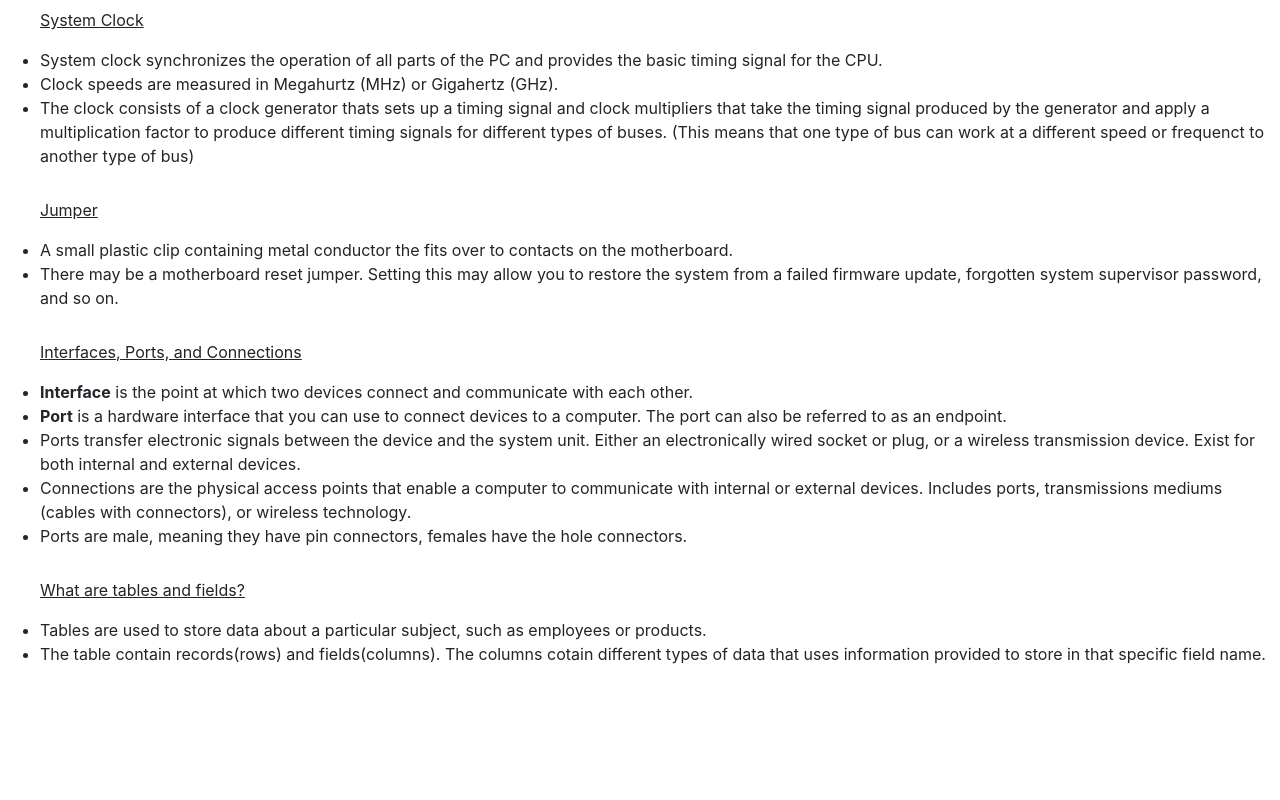
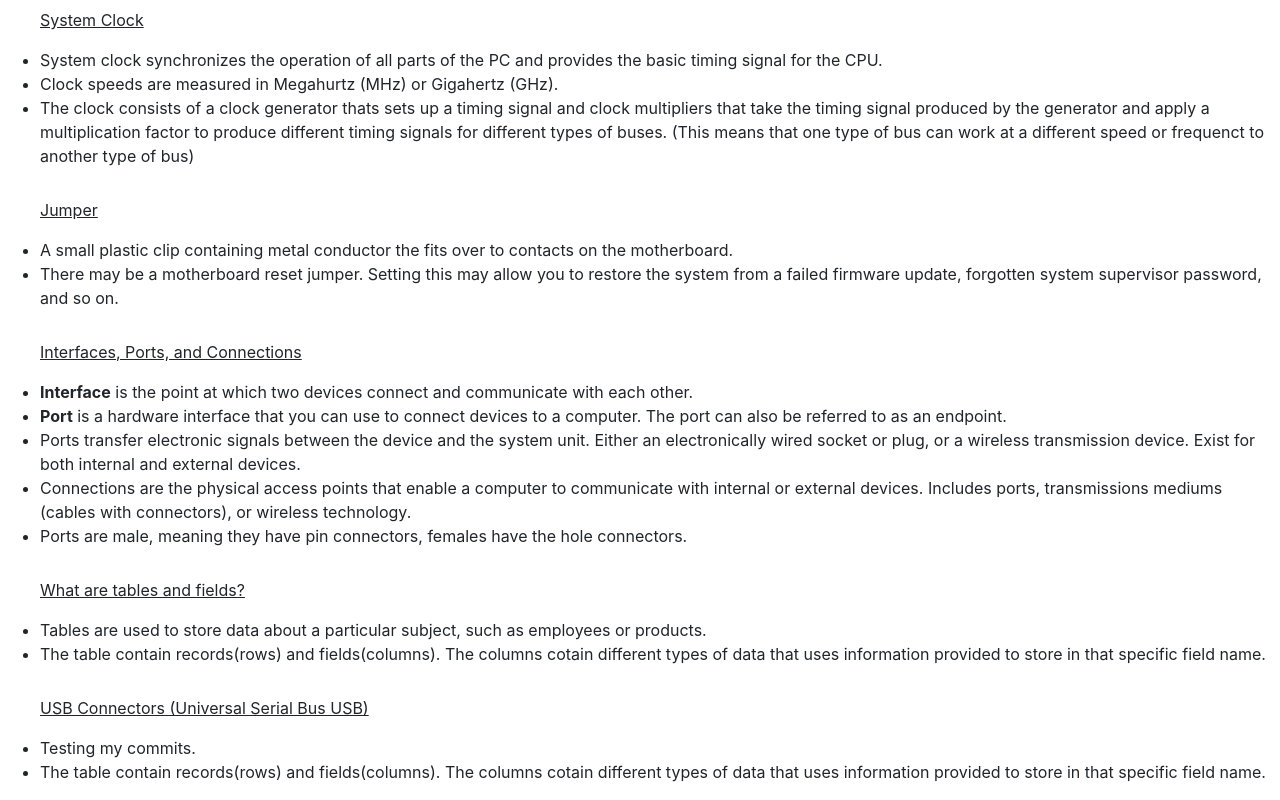
Before and after one commit to mosserryan/StudyCode, a React (Create React App) app: page /infotechnotes in a window 1280 px wide. Shown: the part 624-1424 px from the top of the page. Before the commit the page ends 1306 px from the top, so only its background shows below. Built offline with nearby package versions, Linux system fonts and the light colour scheme.

Commit message:
testing changes.

```diff
--- a/src/Components/Notes/InfoTechNotes.jsx
+++ b/src/Components/Notes/InfoTechNotes.jsx
@@ -133,6 +133,15 @@ function InfoTechNotes() {
             cotain different types of data that uses information provided to
             store in that specific field name.
           </li>
+          <p style={noteStyle}>
+            <u>USB Connectors (Universal Serial Bus USB)</u>
+          </p>
+          <li>Testing my commits.</li>
+          <li>
+            The table contain records(rows) and fields(columns). The columns
+            cotain different types of data that uses information provided to
+            store in that specific field name.
+          </li>
         </ul>
       </div>
     </>
```
